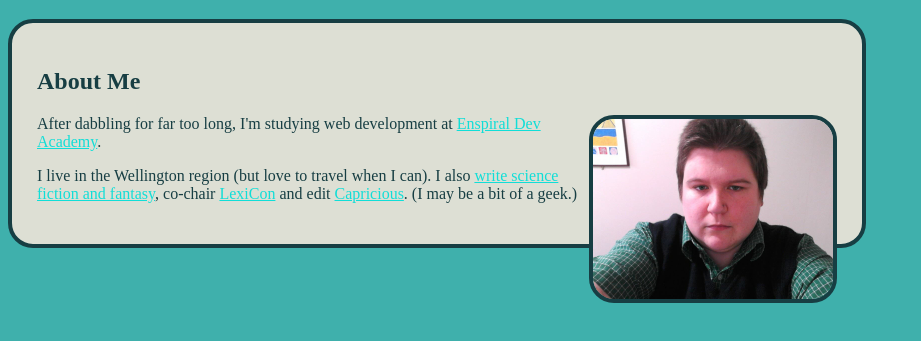
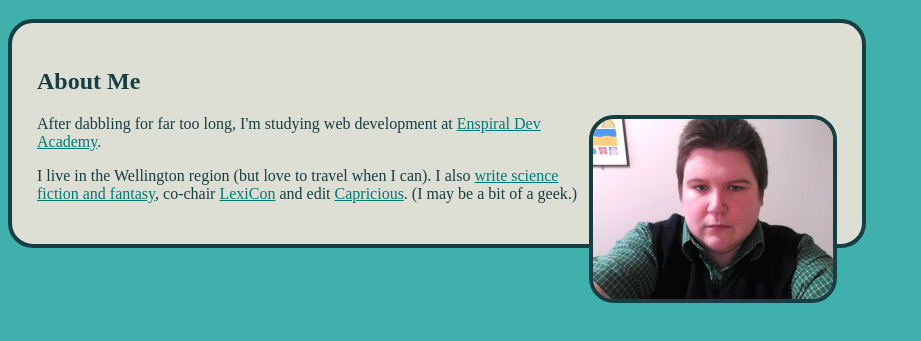
Before and after one commit to andi-crb/andi-crb.github.io, a plain HTML site: page index.html in a window 1280 px wide. Shown: the part 119-460 px from the top of the page, without its empty margins (0-921 px from the left). Drawn offline with Linux system fonts and the light colour scheme.

Commit message:
Update main.css

```diff
--- a/styles/main.css
+++ b/styles/main.css
@@ -24,7 +24,7 @@ img {
 	border-radius: 25px;
 }
 a:link {
-	color: #11DED7;
+	color: #017a76;
 }
 
 a:visited {
```
